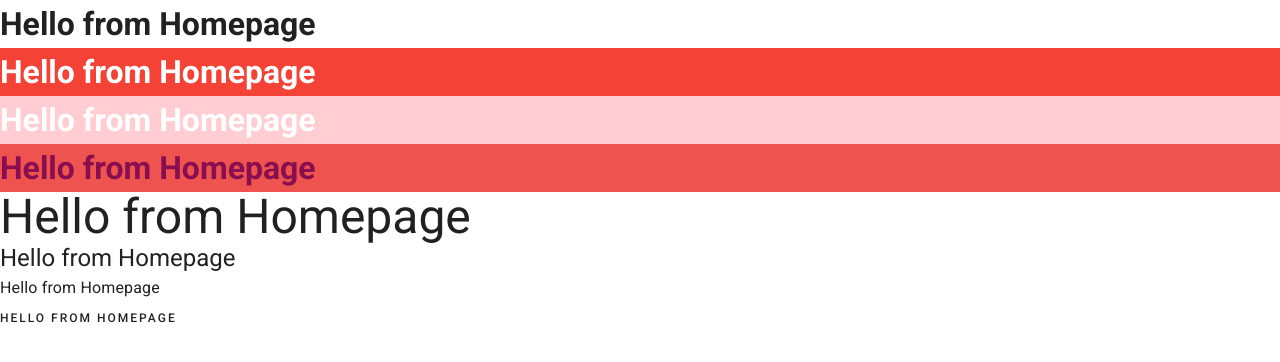
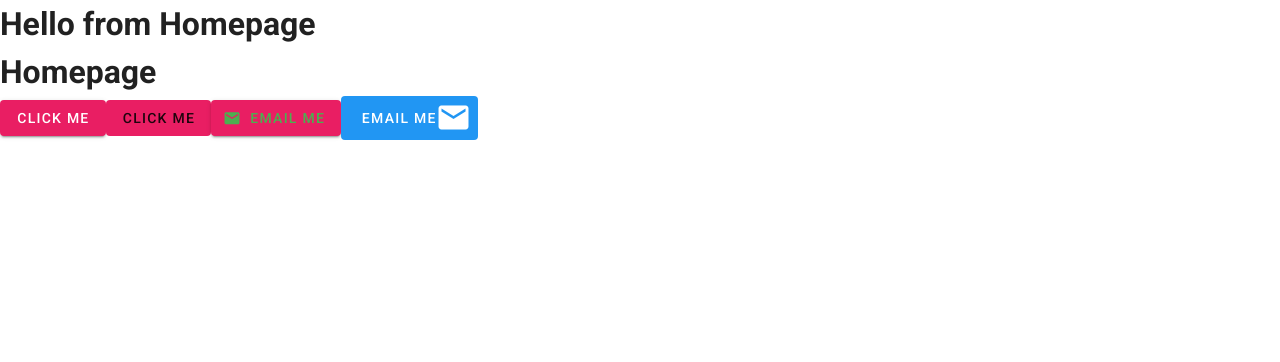
Before and after one commit to vinh-khang/vue-project-training, a Vue app: page / in a window 1280 px wide. Shown: the top 362 px of the page. Built offline with nearby package versions, Linux system fonts and the light colour scheme.

Commit message:
button and icon code update

```diff
--- a/src/views/HomeView.vue
+++ b/src/views/HomeView.vue
@@ -1,13 +1,24 @@
 <template>
 <div class="home">
   <h1>Hello from Homepage</h1>
-  <h1 class="red white--text">Hello from Homepage</h1>
-  <h1 class="red lighten-4 white--text">Hello from Homepage</h1>
-  <h1 class="red lighten-1 pink--text text--darken-4">Hello from Homepage</h1>
-  <h1 class="display-2">Hello from Homepage</h1>
-  <h1 class="headline">Hello from Homepage</h1>
-  <h1 class="subtitle-1">Hello from Homepage</h1>
-  <h1 class="overline">Hello from Homepage</h1>
+ <template>
+  <div class="home">
+    <h1>Homepage</h1>
+    <v-btn class="pink white--text">click me</v-btn>
+    <v-btn depressed color="pink">click me</v-btn>
+
+    <v-btn flat class="pink green--text">
+      <v-icon left>mdi-email</v-icon>
+      <span>email me</span>
+    </v-btn>
+
+    <v-btn depressed large class="blue white--text">
+      <span>email me</span>
+      <v-icon right large>mdi-email</v-icon>
+    </v-btn>
+
+  </div>
+</template>
 </div>
 
 </template>
```
